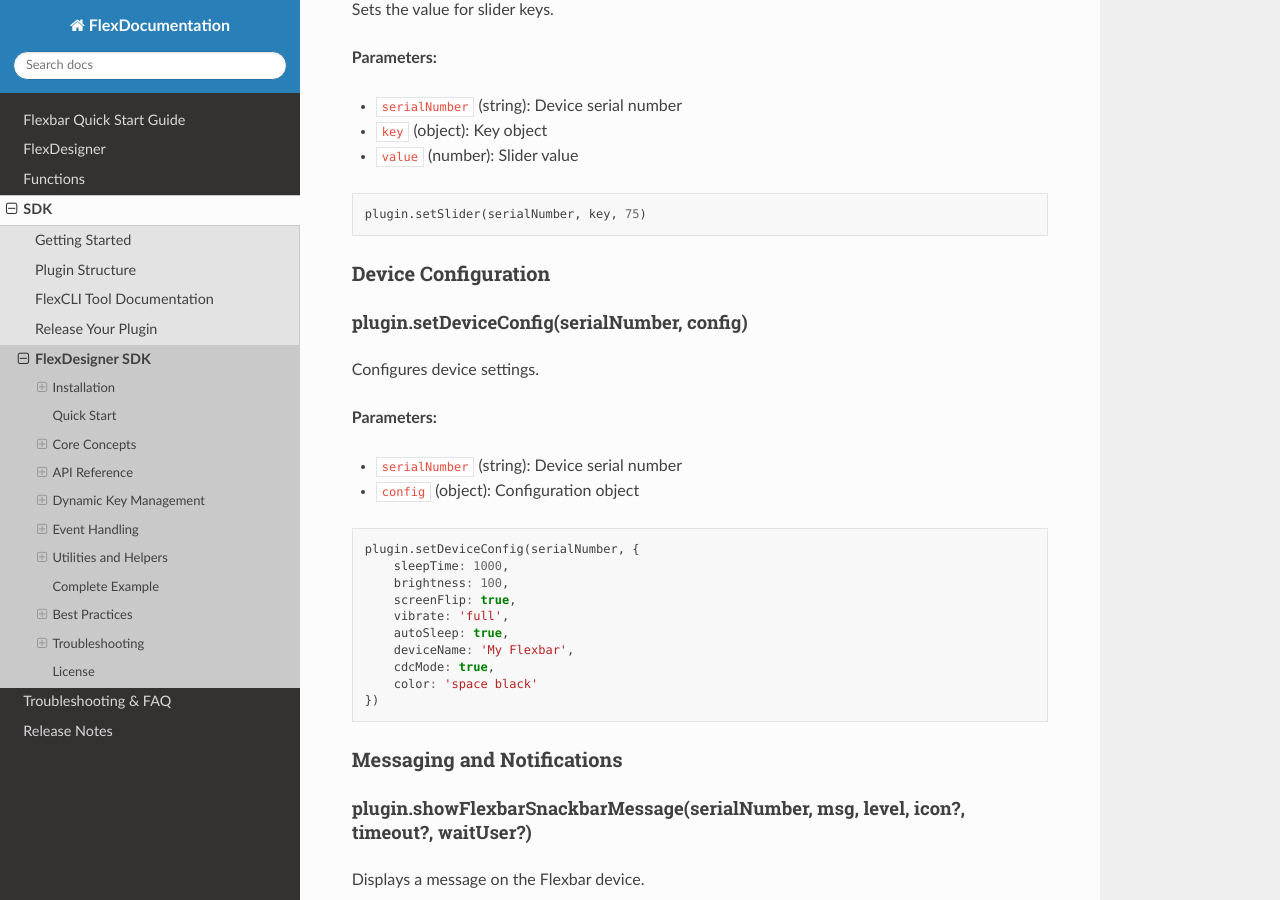
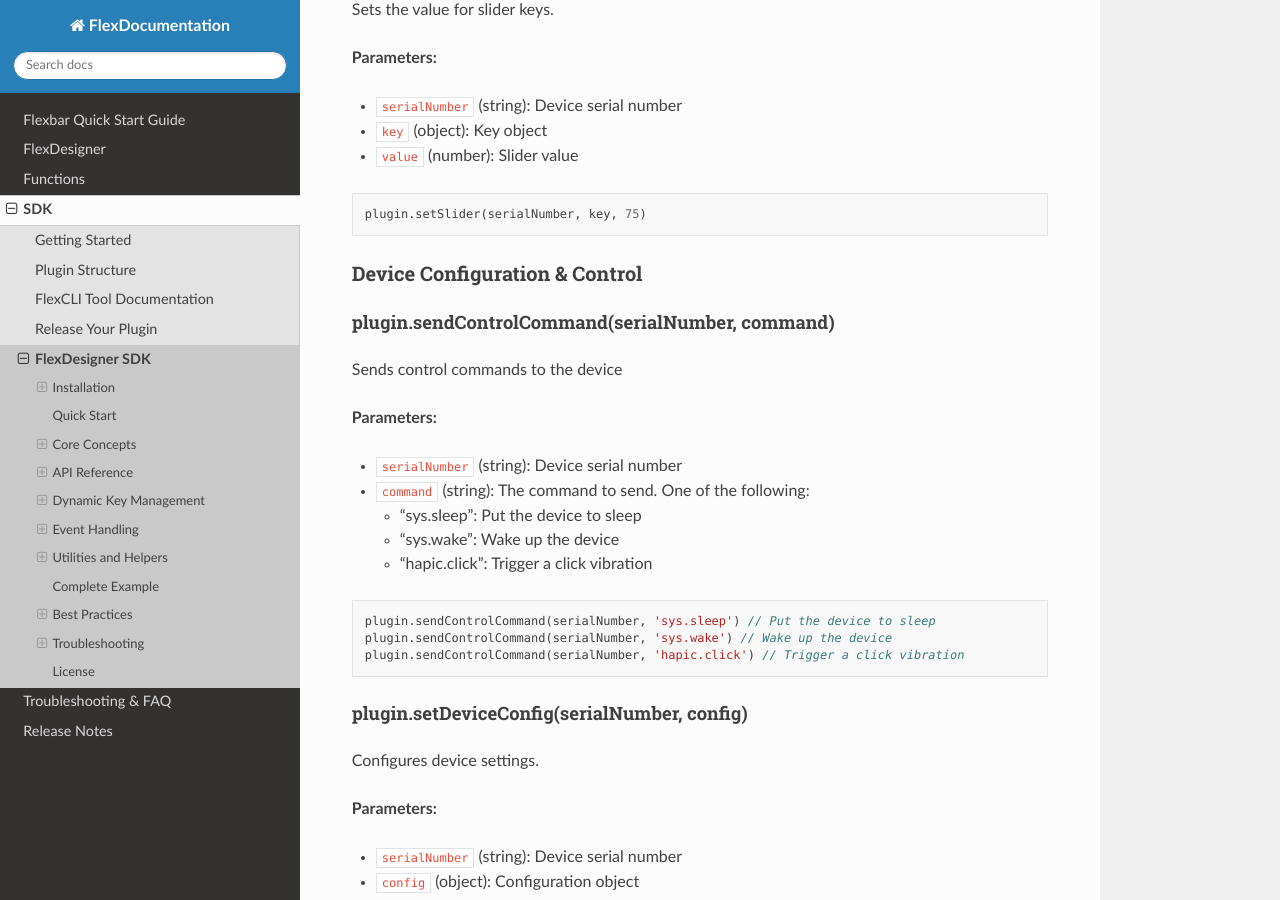
Before and after one commit to ENIAC-Tech/FlexDocumentation, a Sphinx documentation site: the page built from docs/source/sdk/sdk_api_reference.md, in a window 1280 px wide and 900 px high, scrolled down 3448 px. Built offline with Sphinx 7.4.7 and the Read the Docs theme 3.1.0, drawn with Linux system fonts in a browser that asks for light colours; some of the changed text lies outside the part shown.

Commit message:
update: Description for plugin.sendControlCommand

````diff
--- a/docs/source/sdk/sdk_api_reference.md
+++ b/docs/source/sdk/sdk_api_reference.md
@@ -155,7 +155,27 @@
 plugin.setSlider(serialNumber, key, 75)
 ```
 
-### Device Configuration
+### Device Configuration & Control
+
+#### plugin.sendControlCommand(serialNumber, command)
+
+Sends control commands to the device
+
+**Parameters:**
+
+- `serialNumber` (string): Device serial number
+- `command` (string): The command to send. One of the following:
+    - "sys.sleep": Put the device to sleep
+    - "sys.wake": Wake up the device
+    - "hapic.click": Trigger a click vibration
+
+```javascript
+plugin.sendControlCommand(serialNumber, 'sys.sleep') // Put the device to sleep
+plugin.sendControlCommand(serialNumber, 'sys.wake') // Wake up the device
+plugin.sendControlCommand(serialNumber, 'hapic.click') // Trigger a click vibration
+```
+
+
 
 #### plugin.setDeviceConfig(serialNumber, config)
 
@@ -485,6 +505,21 @@
 })
 ```
 
+#### 'plugin.dead'
+
+Triggered when plugin keys are destroyed
+
+```javascript
+plugin.on('plugin.dead', (payload) => {
+    const { serialNumber, keys } = payload
+
+    keys.forEach(key => {
+        console.log(`Key destoried: ${key.cid}`)
+    })
+})
+```
+
+
 #### 'plugin.data'
 
 Triggered when users interact with keys.
````
